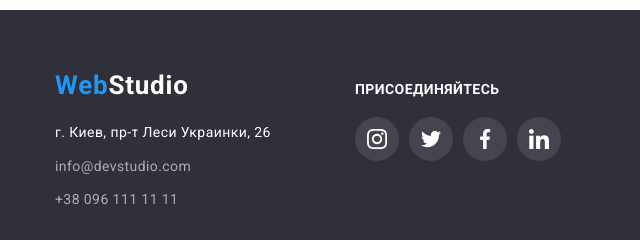
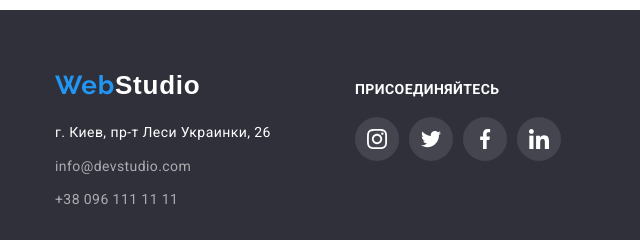
Before and after one commit to n-olha/goit-markup-hw-04, a plain HTML site: page index.html in a window 1280 px wide. Shown: the part 2650-2890 px from the top of the page, 0-640 px from the left. Drawn offline with nearby package versions, Linux system fonts and the light colour scheme.

Commit message:
Add files via upload

```diff
--- a/styles.css
+++ b/styles.css
@@ -385,7 +385,7 @@ section {
     display: inline-block;
 
     margin-bottom: 20px;
-    font-family: 'Roboto', sans-serif;
+    font-family: 'Raleway',sans-serif;
     font-weight: 700;
     font-size: 26px;
     line-height: 1.19;
@@ -395,6 +395,7 @@ section {
 }
 
 .studio-logo-footer {
+    font-family: 'Oleo', sans-serif;
     color: var(--white-color);
 }
 
@@ -459,6 +460,7 @@ section {
 }
 
 .social-footer-icon {
+
     fill: var(--white-color);
 }
 
@@ -527,8 +529,7 @@ section {
 }
 .gallery-card a:hover,
 .gallery-card a:focus {
-    box-shadow: 2px 6px 8px 1px rgba(0, 0, 0, 0.3);;
-
+    box-shadow: 2px 6px 8px 1px rgba(0, 0, 0, 0.3);
 }
 .gallery-photo {
     width: 370px;
```
